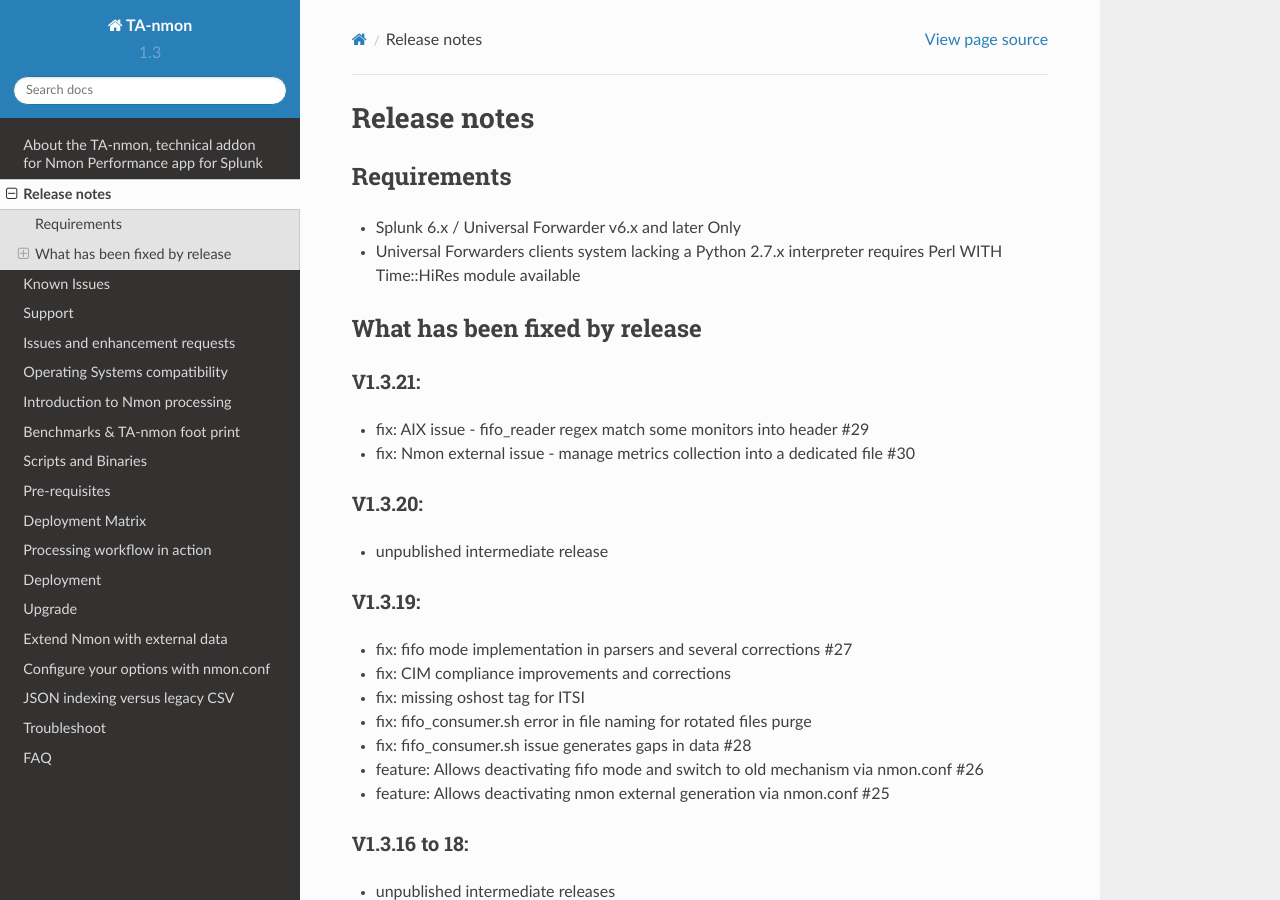
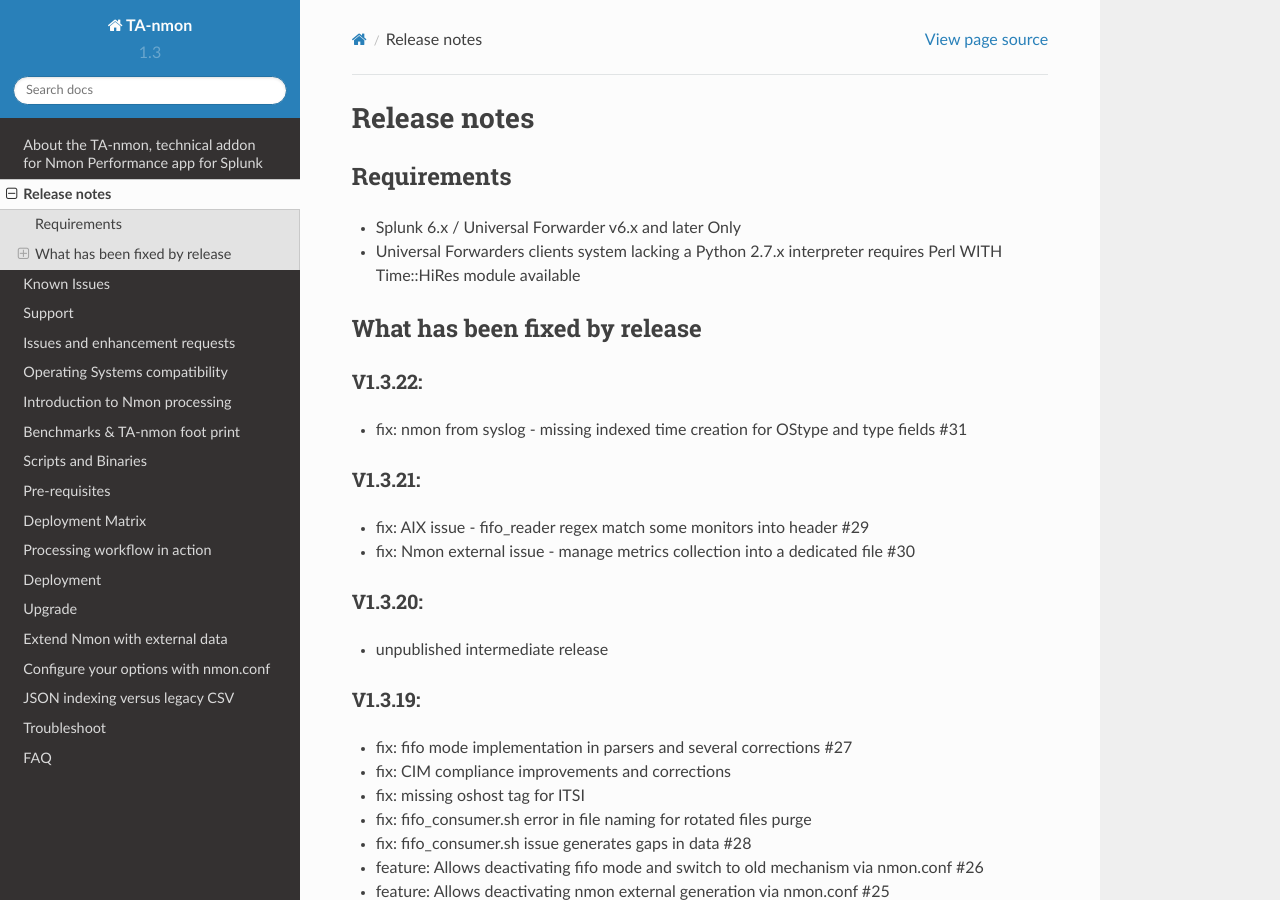
Before and after one commit to guilhemmarchand/TA-nmon, a Sphinx documentation site: the page built from docs/releasenotes.rst, in a window 1280 px wide and 900 px high. Built offline with Sphinx 7.4.7 and the Read the Docs theme 2.0.0, drawn with Linux system fonts in a browser that asks for light colours.

Commit message:
release notes update

```diff
--- a/docs/releasenotes.rst
+++ b/docs/releasenotes.rst
@@ -13,6 +13,12 @@
 ^^^^^^^^^^^^^^^^^^^^^^^^^^^^^^
 What has been fixed by release
 ^^^^^^^^^^^^^^^^^^^^^^^^^^^^^^
+
+========
+V1.3.22:
+========
+
+- fix: nmon from syslog - missing indexed time creation for OStype and type fields #31
 
 ========
 V1.3.21:
```
